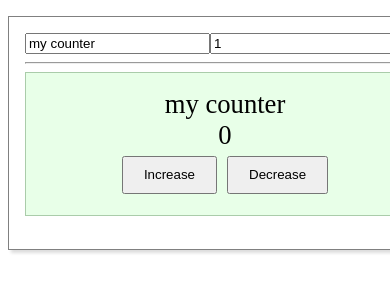
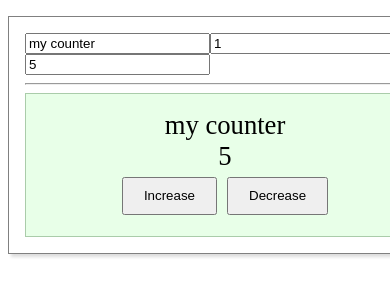
Before and after one commit to junseok0304/frontend26_1, a Vue app in the folder vue1/chap04/vue_app4/: page / in a window 390 px wide. Shown: the top 300 px of the page. Built offline with nearby package versions, Linux system fonts and the light colour scheme.

Commit message:
04Vue_project:연습문제 반응형 상태 초기값 전달

```diff
--- a/vue1/chap04/vue_app4/src/App.vue
+++ b/vue1/chap04/vue_app4/src/App.vue
@@ -3,14 +3,16 @@ import { ref } from 'vue';
 import MyCounter from './MyCounter.vue'
 const title = ref("my counter");
 const step = ref(1);
+const value = ref(5);
 </script>
 
 <template>
   <main class="app">
     <input type="text" v-model="title"/>
     <input type="number" v-model="step"/>
+    <input type="number" v-model="value"/>
     <hr />
-    <MyCounter :title="title" :step="step" />
+    <MyCounter :title="title" :step="step" :value="value" />
   </main>
 </template>
 
--- a/vue1/chap04/vue_app4/src/MyCounter.vue
+++ b/vue1/chap04/vue_app4/src/MyCounter.vue
@@ -1,8 +1,8 @@
 <script setup>
 import { ref } from 'vue';
-const {title="카운터", step=1} = defineProps(['title','step']);
+const {title="카운터", step=1, value=5} = defineProps(['title','step','value']);
 //defineProps(['title', 'step']); template에서만 사용시
-const count = ref(0);
+const count = ref(value);
 </script>
 
 <template>
```
